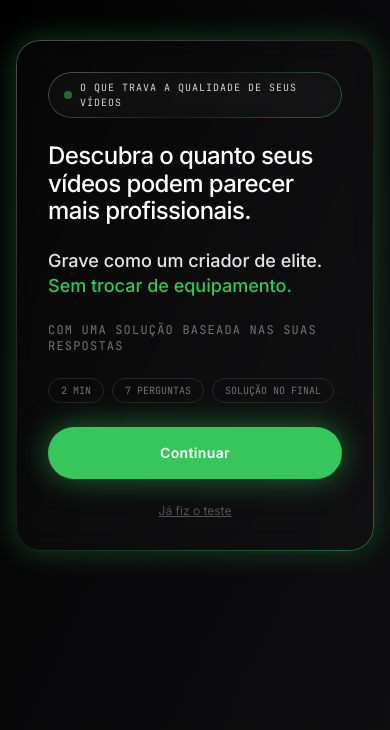
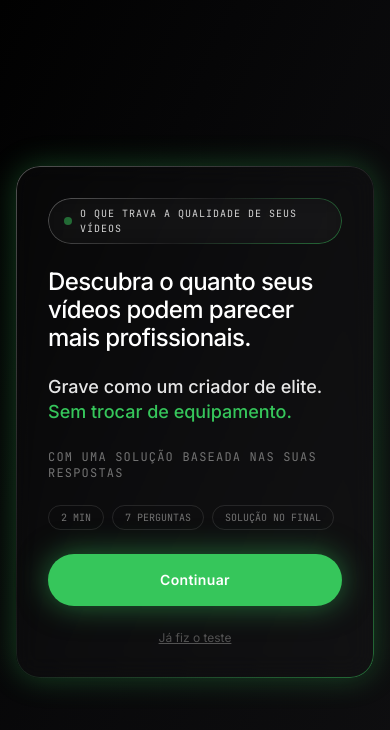
Before and after one commit to leticiarequiel/quizmodocriador, a plain HTML site: page index.html in a window 390 px wide. Drawn offline with nearby package versions, Linux system fonts and the light colour scheme.

Commit message:
Vertically center the quiz card on mobile
Short-content screens (single questions) were pinned to the top of the
viewport with a large empty gap below. Add items-center to the outer
flex wrapper so they center in the viewport; the long result page is
unaffected since its content already exceeds viewport height.

Co-Authored-By: Claude Sonnet 5 <noreply@anthropic.com>

```diff
--- a/index.html
+++ b/index.html
@@ -125,7 +125,7 @@
 <div class="fixed inset-0 z-0 bg-grid pointer-events-none opacity-40"></div>
 <div class="fixed inset-0 z-0 bg-gradient-to-br from-black via-[#0a0a0c] to-[#111113] opacity-80 pointer-events-none"></div>
 
-<div class="relative z-10 min-h-screen flex justify-center px-4 sm:px-6 py-10 sm:py-16">
+<div class="relative z-10 min-h-screen flex justify-center items-center px-4 sm:px-6 py-10 sm:py-16">
   <div class="w-full max-w-2xl flex flex-col gap-6">
 
     <div id="meterRow" class="hidden items-center gap-3 max-w-md w-full mx-auto">
```
